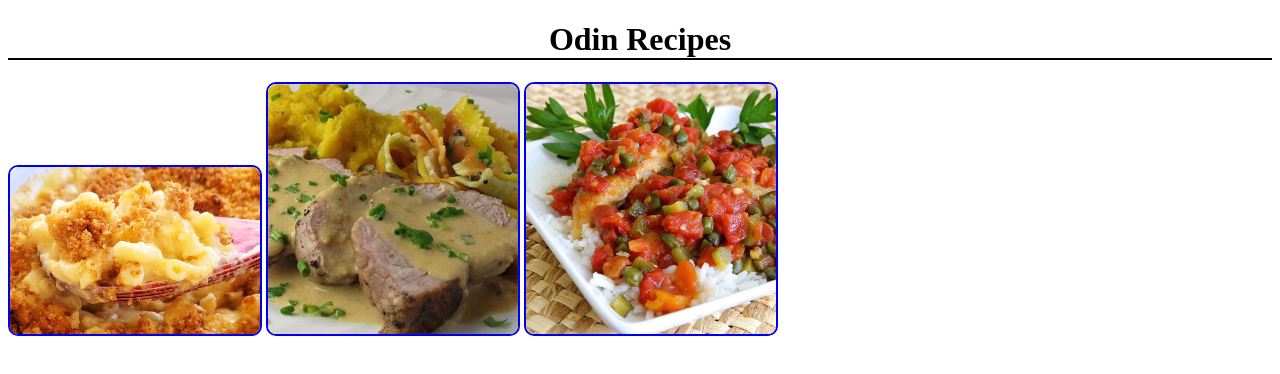
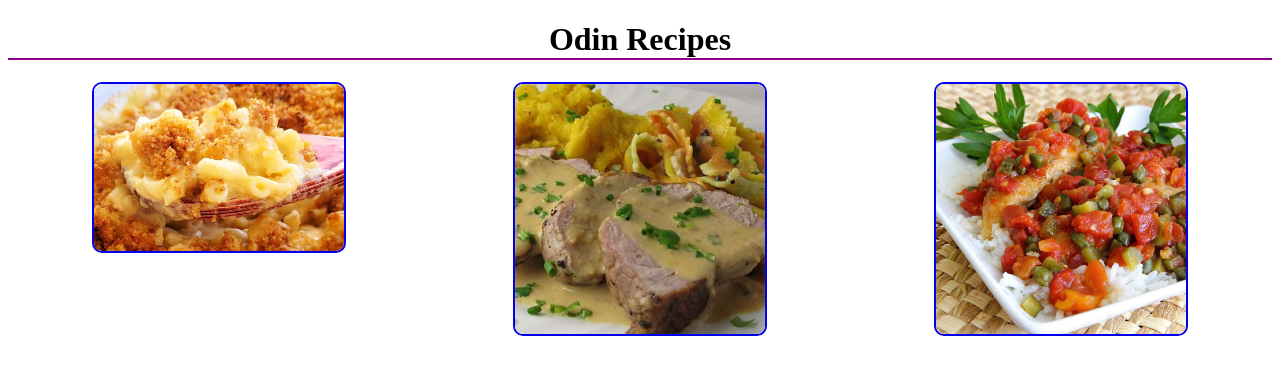
Before and after one commit to Arlots/Odin-Recipes2, a plain HTML site: page index.html in a window 1280 px wide. Drawn offline with Linux system fonts and the light colour scheme.

Commit message:
made home images into flexbox for organization

```diff
--- a/style.css
+++ b/style.css
@@ -1,6 +1,7 @@
 h1 {
     text-align: center;
     border-bottom: 2px solid;
+    border-color: darkmagenta;
 }
 
 .mac, .pork, .chicken {
@@ -9,3 +10,8 @@ h1 {
     border: 2px solid;
     border-radius: 10px;
 }
+
+.image-box {
+    display: flex;
+    justify-content: space-around;
+}
```
